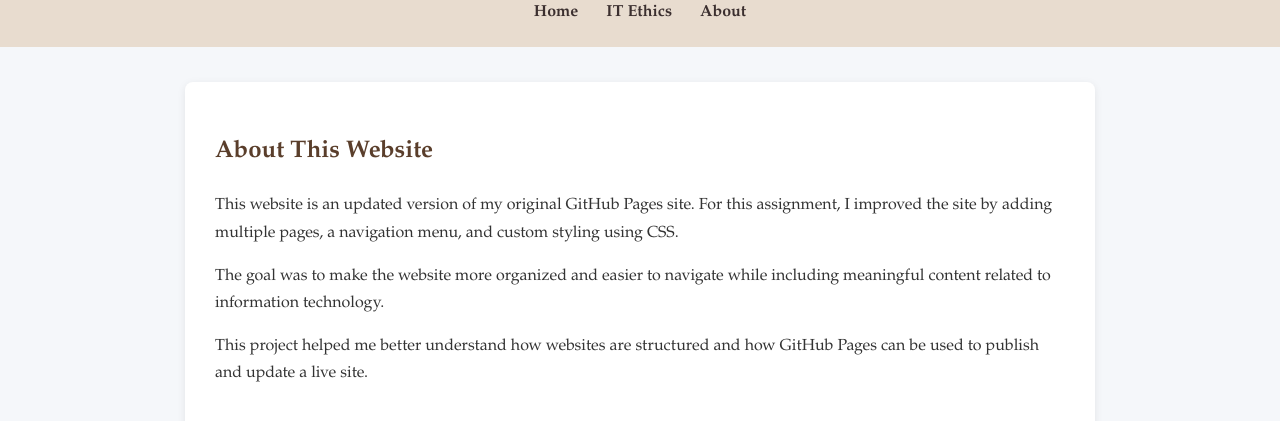
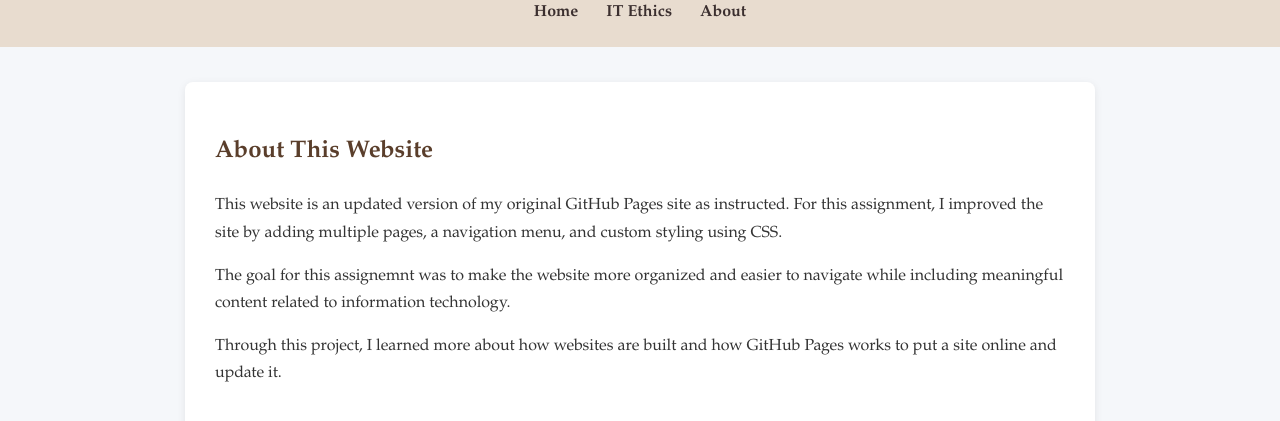
Before and after one commit to mariumqureshi/mariumqureshi.github.io, a plain HTML site: page about.html in a window 1280 px wide. Shown: the part 103-524 px from the top of the page. Drawn offline with Linux system fonts and the light colour scheme.

Commit message:
Update about.html

```diff
--- a/about.html
+++ b/about.html
@@ -19,15 +19,15 @@
   <h2>About This Website</h2>
 
   <p>
-    This website is an updated version of my original GitHub Pages site. For this assignment, I improved the site by adding multiple pages, a navigation menu, and custom styling using CSS.
+    This website is an updated version of my original GitHub Pages site as instructed. For this assignment, I improved the site by adding multiple pages, a navigation menu, and custom styling using CSS.
   </p>
 
   <p>
-    The goal was to make the website more organized and easier to navigate while including meaningful content related to information technology.
+    The goal for this assignemnt was to make the website more organized and easier to navigate while including meaningful content related to information technology.
   </p>
 
   <p>
-    This project helped me better understand how websites are structured and how GitHub Pages can be used to publish and update a live site.
+    Through this project, I learned more about how websites are built and how GitHub Pages works to put a site online and update it.
   </p>
 
 
```
